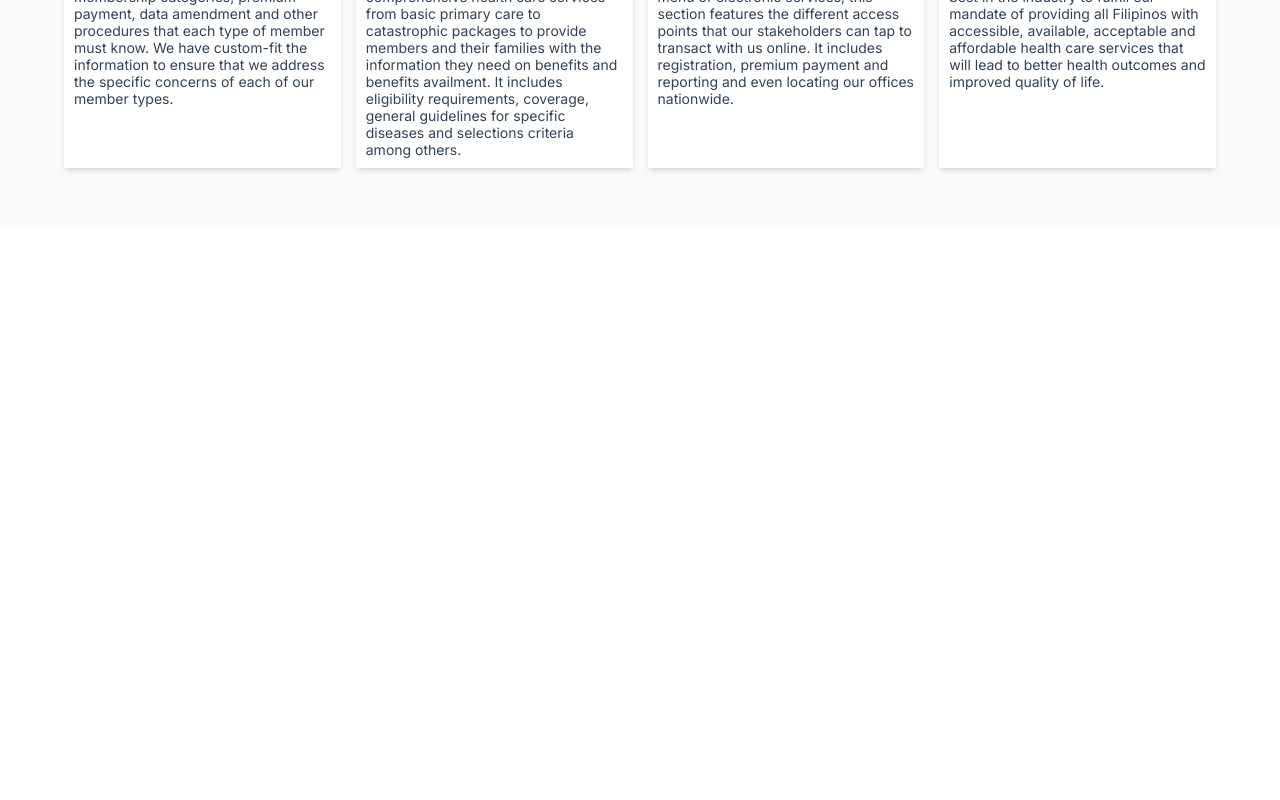
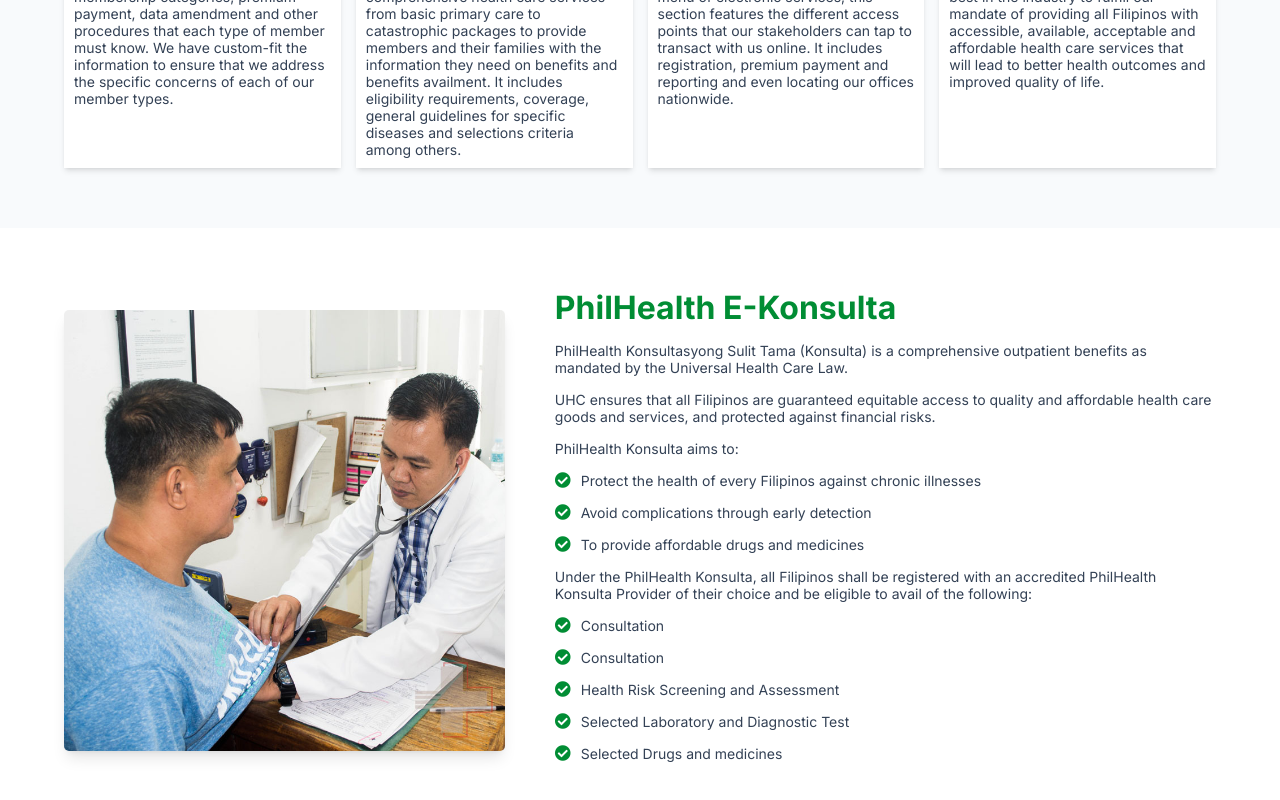
Before and after one commit to markcalendario/philhealth-redesigned-website, a React (Vite) app: page / in a window 1280 px wide. Shown: the part 835-1635 px from the top of the page. Before the commit the page ends 1063 px from the top, so only its background shows below. Built offline with nearby package versions, Linux system fonts and the light colour scheme.

Commit message:
feat: e-konsulta

```diff
--- a/src/pages/LandingPage/LandingPage.jsx
+++ b/src/pages/LandingPage/LandingPage.jsx
@@ -9,6 +9,7 @@
       <NavigationBar />
       <BannerCarousel />
       <DiscoverSection />
+      <EKonsulta />
     </Fragment>
   );
 }
@@ -111,3 +112,70 @@
     </div>
   );
 }
+
+function EKonsulta() {
+  return (
+    <div id={styles.ekonsulta}>
+      <div className={styles.container}>
+        <div className={styles.wrapper}>
+          <div className={styles.left}>
+            <img
+              src="/assets/images/e-konsulta/consultation.jpg"
+              alt="consultation"
+            />
+          </div>
+          <div className={styles.right}>
+            <h1>PhilHealth E-Konsulta</h1>
+            <p>
+              PhilHealth Konsultasyong Sulit Tama (Konsulta) is a comprehensive
+              outpatient benefits as mandated by the Universal Health Care Law.
+            </p>
+            <p>
+              UHC ensures that all Filipinos are guaranteed equitable access to
+              quality and affordable health care goods and services, and
+              protected against financial risks.
+            </p>
+            <p>PhilHealth Konsulta aims to:</p>
+            <div className={styles.check}>
+              <i className="fas fa-check-circle" />{" "}
+              <p>
+                Protect the health of every Filipinos against chronic illnesses
+              </p>
+            </div>
+            <div className={styles.check}>
+              <i className="fas fa-check-circle" />{" "}
+              <p>Avoid complications through early detection</p>
+            </div>
+            <div className={styles.check}>
+              <i className="fas fa-check-circle" />{" "}
+              <p>To provide affordable drugs and medicines</p>
+            </div>
+            <p>
+              Under the PhilHealth Konsulta, all Filipinos shall be registered
+              with an accredited PhilHealth Konsulta Provider of their choice
+              and be eligible to avail of the following:
+            </p>
+            <div className={styles.check}>
+              <i className="fas fa-check-circle" /> <p>Consultation</p>
+            </div>
+            <div className={styles.check}>
+              <i className="fas fa-check-circle" /> <p>Consultation</p>
+            </div>
+            <div className={styles.check}>
+              <i className="fas fa-check-circle" />{" "}
+              <p>Health Risk Screening and Assessment</p>
+            </div>
+            <div className={styles.check}>
+              <i className="fas fa-check-circle" />{" "}
+              <p>Selected Laboratory and Diagnostic Test</p>
+            </div>
+            <div className={styles.check}>
+              <i className="fas fa-check-circle" />{" "}
+              <p>Selected Drugs and medicines</p>
+            </div>
+          </div>
+        </div>
+      </div>
+    </div>
+  );
+}
--- a/src/pages/LandingPage/LandingPage.module.scss
+++ b/src/pages/LandingPage/LandingPage.module.scss
@@ -1,5 +1,6 @@
 @use "../../styles/abstracts/variables-colors" as colors;
 @use "../../styles/abstracts/mixins-screens" as screens;
+@use "../../styles/abstracts/mixins-shadows" as shadows;
 @use "../../styles/layouts/responsive" as responsive;
 
 #carousel {
@@ -70,3 +71,56 @@
     }
   }
 }
+
+#ekonsulta {
+  padding: 60px 0;
+
+  .container {
+    @include responsive.container;
+
+    .wrapper {
+      @include screens.tabletAndDesktop {
+        display: flex;
+        gap: 50px;
+        align-items: center;
+      }
+
+      .left {
+        flex: 1;
+        img {
+          width: 100%;
+          border-radius: 5px;
+          @include shadows.shadow-lg;
+        }
+      }
+
+      .right {
+        flex: 1.5;
+        @include screens.mobile {
+          margin-top: 10px;
+        }
+
+        & > *:not(:first-child) {
+          margin: 15px 0;
+        }
+
+        h1 {
+          color: colors.$primary;
+        }
+
+        p {
+          color: colors.$slate-7;
+        }
+
+        .check {
+          display: flex;
+          gap: 10px;
+
+          i {
+            color: colors.$primary;
+          }
+        }
+      }
+    }
+  }
+}
```
Also changed, not shown: public/assets/images/e-konsulta/consultation.jpg (added).
